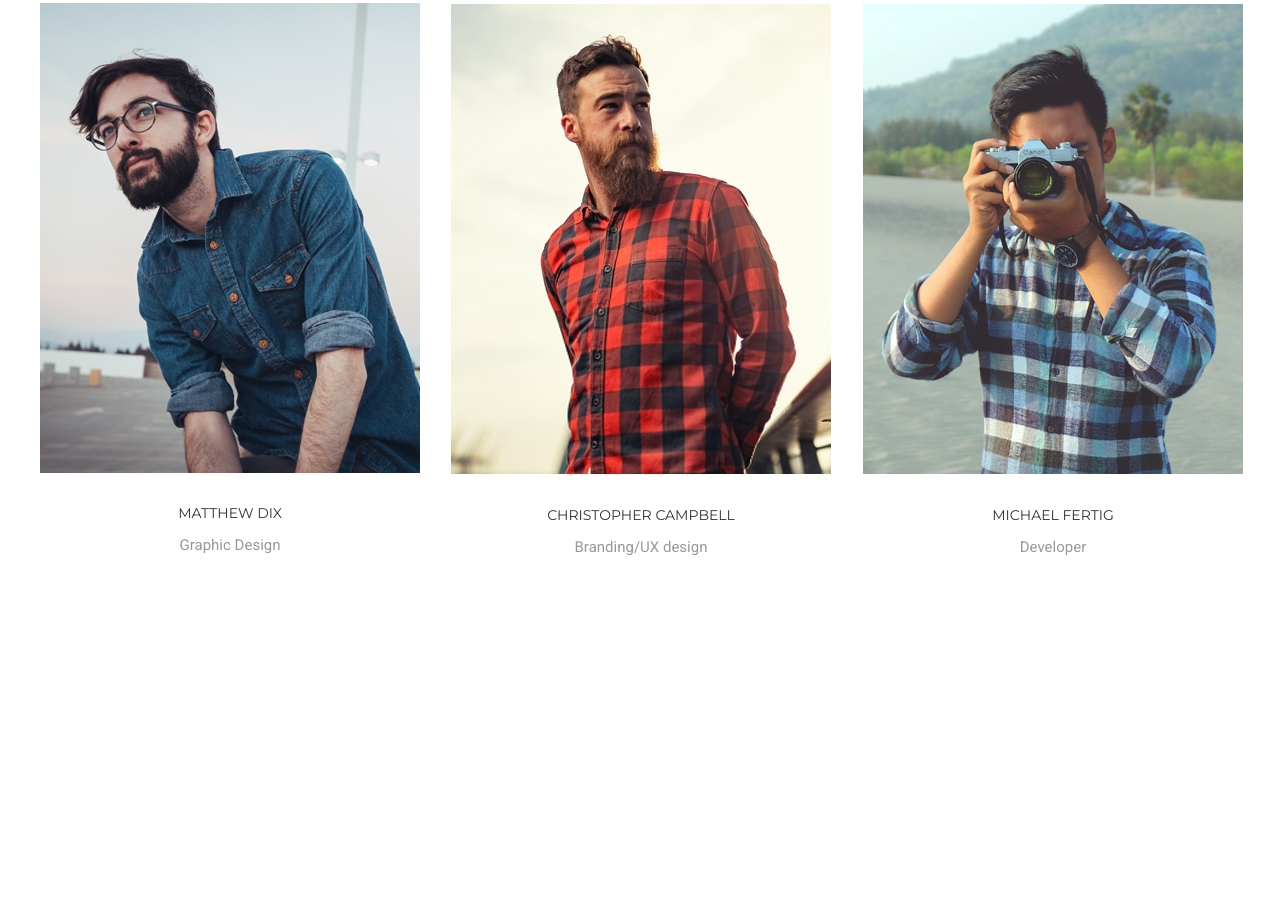
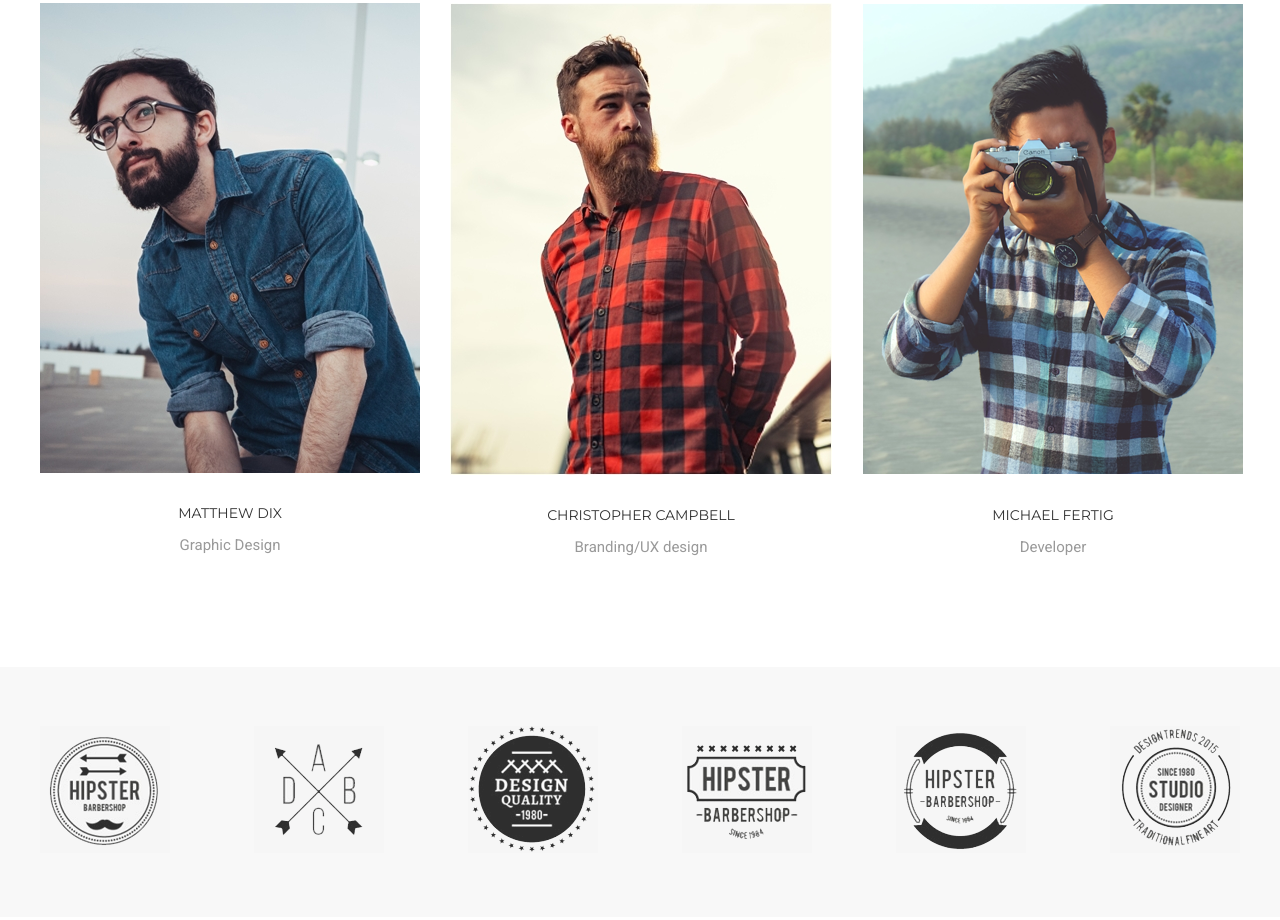
Before and after one commit to SpiriT-L/mogo, a plain HTML site: page mogo/index.html in a window 1280 px wide. Shown: the part 5510-6430 px from the top of the page. Before the commit the page ends 6177 px from the top, so only its background shows below. Drawn offline with Linux system fonts and the light colour scheme; files whose address does not match are found by name.

Commit message:
feat: add block logos

```diff
--- a/mogo/assets/scss/style.scss
+++ b/mogo/assets/scss/style.scss
@@ -359,9 +359,8 @@
 
   &__images {
     margin-right: 30px;
-
   }
-  &__inner{
+  &__inner {
     background-color: $img-fon;
     position: relative;
     margin-bottom: 31px;
@@ -424,7 +423,7 @@
     color: #f38181;
     font-size: 26px;
     padding-top: 15px;
-    &:last-child{
+    &:last-child {
       border-right: none;
     }
     &:hover {
@@ -433,9 +432,9 @@
     }
   }
 }
-.comand{
+.comand {
   text-align: center;
-  &__name{
+  &__name {
     color: #333333;
     font-family: Montserrat;
     font-size: 14px;
@@ -447,9 +446,9 @@ text-align: center;
     text-transform: uppercase;
     margin-bottom: 15px;
   }
-  &__speciality{
+  &__speciality {
     color: #999999;
-font-family: "Roboto - Light Italic";
+    font-family: 'Roboto - Light Italic';
     font-size: 15px;
     font-weight: 400;
     font-style: normal;
@@ -866,3 +865,20 @@ text-align: center;
 }
 
 /* BLOCK COMMENT END */
+// ======================
+/* BLOCK LOGOS START */
+.logos {
+  margin-bottom: 110px;
+  background-color: #f8f8f8;
+  // .logos__item
+
+  &__block {
+    display: flex;
+    align-items: center;
+    justify-content: space-between;
+    width: 100%;
+    height: 250px;
+    max-width: 1920px;
+  }
+}
+/* BLOCK LOGOS END */
--- a/mogo/index.html
+++ b/mogo/index.html
@@ -523,5 +523,29 @@
       src="https://kit.fontawesome.com/754bb5fb0c.js"
       crossorigin="anonymous"
     ></script>
+    <div class="logos">
+      <div class="container">
+        <div class="logos__block">
+          <div class="logos__item">
+            <img src="./assets/images/logo/2.png" alt="" />
+          </div>
+          <div class="logos__item">
+            <img src="./assets/images/logo/3.png" alt="" />
+          </div>
+          <div class="logos__item">
+            <img src="./assets/images/logo/4.png" alt="" />
+          </div>
+          <div class="logos__item">
+            <img src="./assets/images/logo/5.png" alt="" />
+          </div>
+          <div class="logos__item">
+            <img src="./assets/images/logo/6.png" alt="" />
+          </div>
+          <div class="logos__item">
+            <img src="./assets/images/logo/7.png" alt="" />
+          </div>
+        </div>
+      </div>
+    </div>
   </body>
 </html>
```
Also changed, not shown: mogo/assets/css/style.css, mogo/assets/images/logo/2.png (added), mogo/assets/images/logo/3.png (added), mogo/assets/images/logo/4.png (added), mogo/assets/images/logo/5.png (added), mogo/assets/images/logo/6.png (added), mogo/assets/images/logo/7.png (added). Lines whose indentation alone changed are shown as unchanged.
